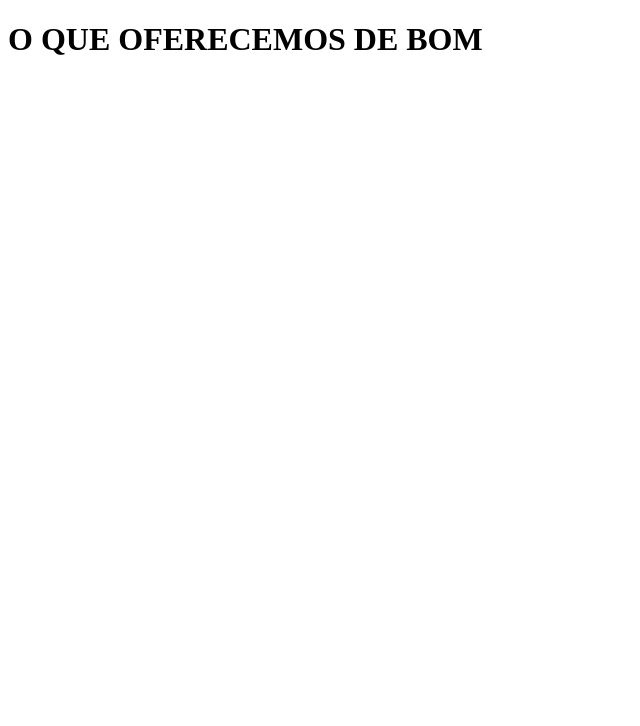
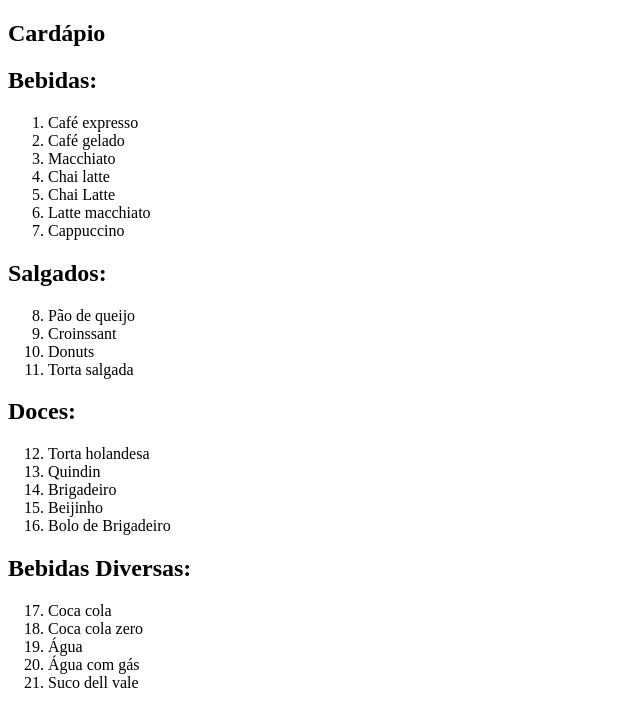
Before and after one commit to jaquelinefv/projeto-bug-coffee, a plain HTML site: page cardapio.html in a window 1280 px wide. Shown: the whole page, without its empty margins (0-640 px from the left). Drawn offline with Linux system fonts and the light colour scheme.

Commit message:
adicionando página do cardapio e imagens

```diff
--- a/cardapio.html
+++ b/cardapio.html
@@ -3,9 +3,57 @@
 <head>
     <meta charset="UTF-8">
     <meta name="viewport" content="width=device-width, initial-scale=1.0">
-    <title> Cardapio </title>
+    <title> Cardapio | The Bug Coffee </title>
 </head>
 <body>
-    <h1> O QUE OFERECEMOS DE BOM </h1>
+    <!--seção do titulo principal do cardapio-->
+    <section>
+       <h1>Cardápio</h1>
+    </section>
+    <!--bebidas quentes e frias-->
+    <section>
+        <h2>Bebidas:</h2>
+        <ol>
+            <li>Café expresso</li>
+            <li>Café gelado</li>
+            <li>Macchiato</li>
+            <li>Chai latte</li>
+            <li>Chai Latte</li>
+            <li>Latte macchiato</li>
+            <li>Cappuccino</li>
+        </ol>
+    </section>
+    <!--seção de salgados-->
+    <section>
+        <h2>Salgados:</h2>
+        <ol start="8">
+            <li>Pão de queijo</li>
+            <li>Croinssant</li>
+            <li>Donuts</li>
+            <li>Torta salgada</li>
+        </ol>
+     </section>
+     <!--seção de doces-->
+    <section>
+     <h2>Doces:</h2>
+     <ol start="12">
+        <li>Torta holandesa</li>
+        <li>Quindin</li>
+        <li>Brigadeiro</li>
+        <li>Beijinho</li>
+        <li>Bolo de Brigadeiro</li>
+     </ol>
+    </section>
+     <!--seção de bebidas não alcoólicas-->
+    <section>
+        <h2>Bebidas Diversas:</h2>
+        <ol start="17">
+            <li>Coca cola</li>
+            <li>Coca cola zero</li>
+            <li>Água</li>
+            <li>Água com gás</li>
+            <li>Suco dell vale</li>
+        </ol>
+    </section>
 </body>
 </html>
```
Also changed, not shown: imagens/Cafes especiais.png (added), imagens/Dois cafes.jpg (added), imagens/Xicara de café.png (added), imagens/cardapio.png (added), 2 other files.
